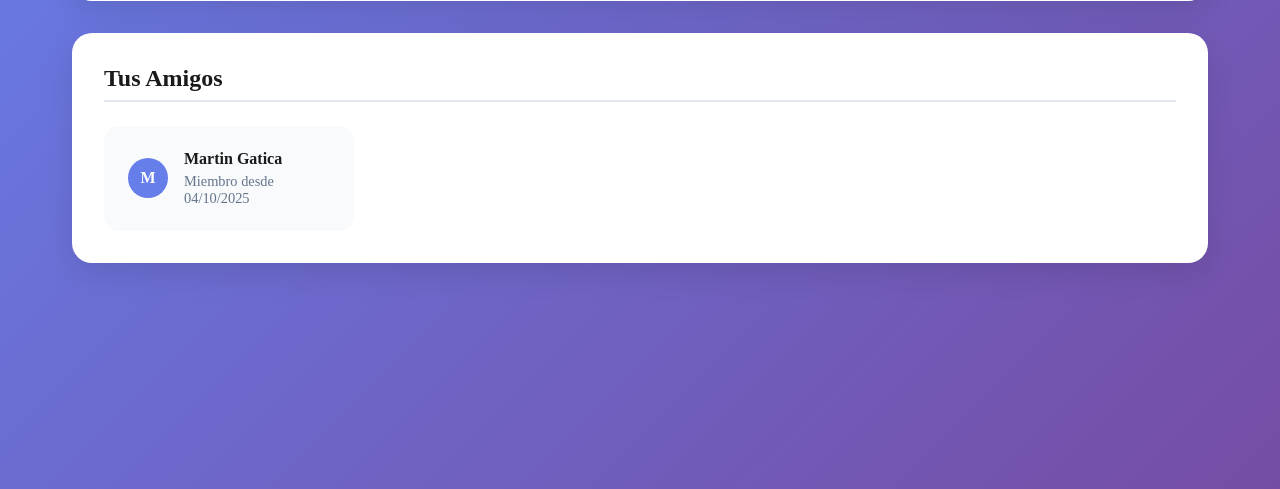
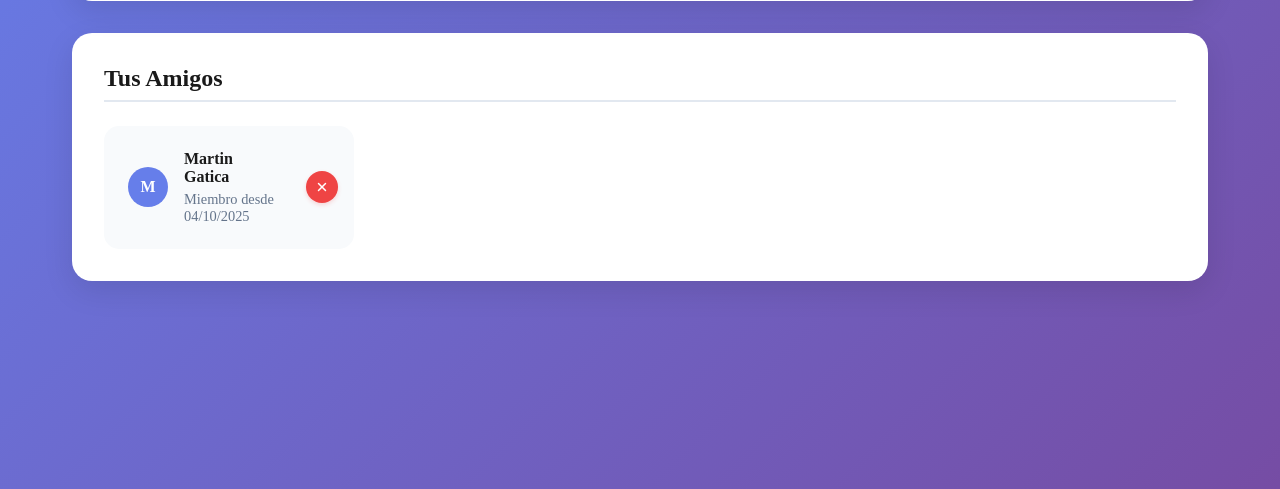
Before and after one commit to LeMartinny/Proyecto-Inicial, a Django app: page /usuarios/amigos/ in a window 1280 px wide. Shown: the part 257-746 px from the top of the page. Run offline with Django 5.2, Linux system fonts and the light colour scheme; a user stored in the database is signed in; data comes from the database, SQL or seed files in the repository; both versions use the stored data as it was after the commit; some web fonts are replaced.

Commit message:
boton eliminar para amigos

```diff
--- a/ProgresaTallaLibre/Usuarios/templates/usuarios/amigos.html
+++ b/ProgresaTallaLibre/Usuarios/templates/usuarios/amigos.html
@@ -156,6 +156,8 @@
             align-items: center;
             gap: 1rem;
             transition: all 0.3s ease;
+            justify-content: space-between;
+            padding-right: 1rem;
         }
 
         .friend-card:hover {
@@ -178,6 +180,7 @@
 
         .friend-info {
             flex: 1;
+            margin-right: 1rem;
         }
 
         .friend-name {
@@ -308,6 +311,46 @@
             transform: translateY(-1px);
         }
 
+        .remove-friend-btn {
+            width: 32px;
+            height: 32px;
+            min-width: 32px;
+            padding: 0;
+            display: flex;
+            align-items: center;
+            justify-content: center;
+            background: #ef4444;
+            color: white;
+            border: none;
+            border-radius: 50%;
+            cursor: pointer;
+            transition: all 0.2s ease;
+            box-shadow: 0 2px 4px rgba(239, 68, 68, 0.2);
+        }
+
+        .remove-friend-btn:hover {
+            background: #dc2626;
+            transform: scale(1.1);
+            box-shadow: 0 4px 6px rgba(239, 68, 68, 0.3);
+        }
+
+        .remove-friend-btn svg {
+            width: 14px;
+            height: 14px;
+            stroke-width: 2.5;
+        }
+
+        /* Ajustar el espaciado en la friend-card */
+        .friend-card {
+            justify-content: space-between;
+            padding-right: 1rem;
+        }
+
+        .friend-info {
+            flex: 1;
+            margin-right: 1rem;
+        }
+
         @media (max-width: 768px) {
             .container {
                 padding: 1rem;
@@ -377,6 +420,12 @@
                         <div class="friend-name">{{ friendship.friend.username }}</div>
                         <div class="friend-status">Miembro desde {{ friendship.friend.date_joined|date:"d/m/Y" }}</div>
                     </div>
+                    <button class="remove-friend-btn" onclick="removeFriend({{ friendship.friend.id }})">
+                        <svg xmlns="http://www.w3.org/2000/svg" width="16" height="16" viewBox="0 0 24 24" fill="none" stroke="currentColor" stroke-width="2" stroke-linecap="round" stroke-linejoin="round">
+                            <line x1="18" y1="6" x2="6" y2="18"></line>
+                            <line x1="6" y1="6" x2="18" y2="18"></line>
+                        </svg>
+                    </button>
                 </div>
                 {% endfor %}
             `;
@@ -450,6 +499,32 @@
         }
     }
 
+    // Remove friend
+    async function removeFriend(userId) {
+        if (!confirm('¿Estás seguro de que quieres eliminar a este amigo?')) {
+            return;
+        }
+
+        try {
+            const response = await fetch(`/usuarios/remove_friend/${userId}/`, {
+                method: 'POST',
+                headers: {
+                    'X-CSRFToken': '{{ csrf_token }}',
+                }
+            });
+            const data = await response.json();
+
+            if (data.success) {
+                location.reload(); // Recargar para actualizar la lista
+            } else {
+                alert(data.error || 'Error al eliminar amigo');
+            }
+        } catch (err) {
+            console.error('Error:', err);
+            alert('Error al eliminar amigo');
+        }
+    }
+
     // Event listeners
     document.addEventListener('DOMContentLoaded', () => {
         renderFriends();
--- a/ProgresaTallaLibre/Usuarios/views.py
+++ b/ProgresaTallaLibre/Usuarios/views.py
@@ -126,6 +126,18 @@ def add_friend(request, user_id):
     except User.DoesNotExist:
         return JsonResponse({'success': False, 'error': 'User not found'})
 
+@login_required
+def remove_friend(request, user_id):
+    if request.method != 'POST':
+        return JsonResponse({'success': False, 'error': 'Method not allowed'})
+
+    try:
+        friend = User.objects.get(id=user_id)
+        Friend.objects.filter(user=request.user, friend=friend).delete()
+        return JsonResponse({'success': True})
+    except User.DoesNotExist:
+        return JsonResponse({'success': False, 'error': 'User not found'})
+
 def logout_view(request):
     logout(request)
     return redirect('home')
```
Also changed, not shown: ProgresaTallaLibre/db.sqlite3.
